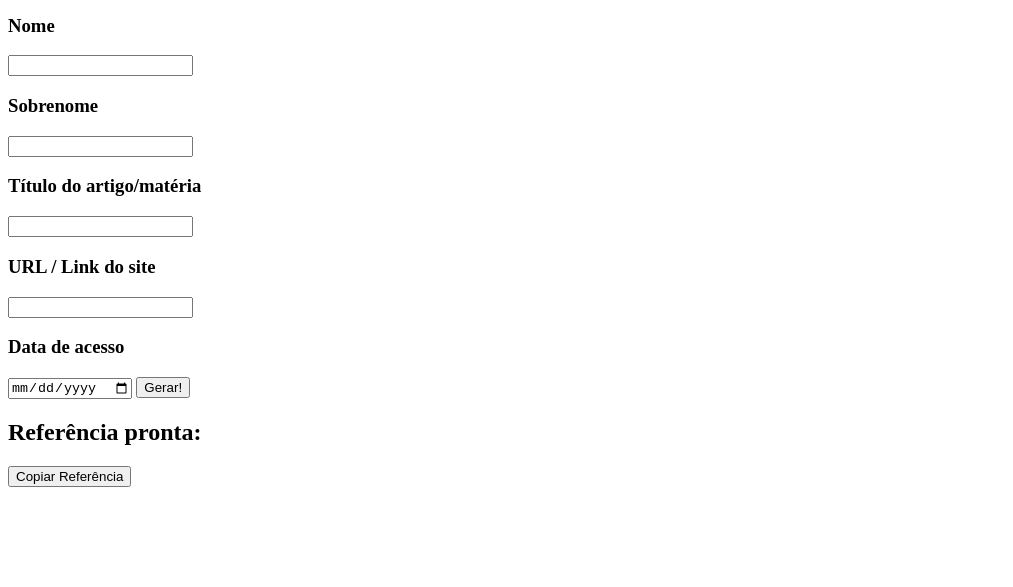
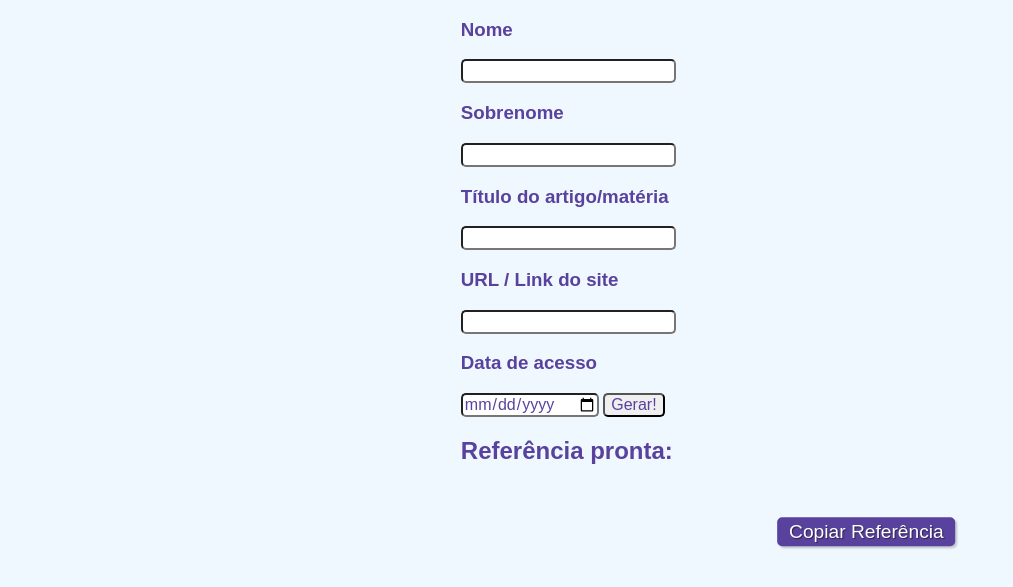
Before and after one commit to ArthurMartiins/refBibliografia, a website: page index.html in a window 1280 px wide. Both pictures are taken after a click on the button "Copiar Referência". Shown: the part 163-750 px from the top of the page, without its empty margins (0-1013 px from the left). Drawn offline with Linux system fonts and the light colour scheme.

Commit message:
Add files via upload

```diff
--- a/index.html
+++ b/index.html
@@ -5,7 +5,7 @@
     <meta http-equiv="X-UA-Compatible" content="IE=edge" />
     <meta name="viewport" content="width=device-width, initial-scale=1.0" />
     <title>Formatador referência bibliográfica</title>
-    <!-- <link rel="stylesheet" type="text/css" href="style.css" media="screen" /> -->
+    <link rel="stylesheet" type="text/css" href="style.css" media="screen" />
   </head>
   <body>
     <h1>Formatador de</h1>
@@ -29,7 +29,7 @@
     <button id="myBtn">Gerar!</button>
 
     <h2><strong>Referência pronta: </strong></h2>
-    <span id="demo"></span>
+    <span id="demo"></span> <br />
 
     <button class="botao" onclick="copiar()">Copiar Referência</button>
   </body>
--- a/package.json
+++ b/package.json
@@ -9,6 +9,7 @@
   "author": "Arthur Martins",
   "license": "ISC",
   "dependencies": {
-    "moment": "^2.29.3"
+    "moment": "^2.29.3",
+    "sentence-case": "^3.0.4"
   }
 }
--- a/script.js
+++ b/script.js
@@ -21,17 +21,15 @@ function myFunction() {
   }. ${tituloArt.value.bold()}. ${url.value}. Acesso em: ${data.value}.`;
 }
 
+document.getElementById("copiar").addEventListener("click", copiar);
+
 function copiar() {
-  /* Get the text field */
   var copyText = document.getElementById("demo");
-
-  /* Select the text field */
-  copyText.select();
-  copyText.setSelectionRange(0, 99999); /* For mobile devices */
-
-  /* Copy the text inside the text field */
-  navigator.clipboard.writeText(copyText.value);
-
-  /* Alert the copied text */
-  alert("Copied the text: " + copyText.value);
+  var textArea = document.createElement("textarea");
+  textArea.value = copyText.textContent;
+  document.body.appendChild(textArea);
+  textArea.select();
+  document.execCommand("Copy");
+  textArea.remove();
+  alert("texto copiado");
 }
```
Also changed, not shown: 1 other file.
